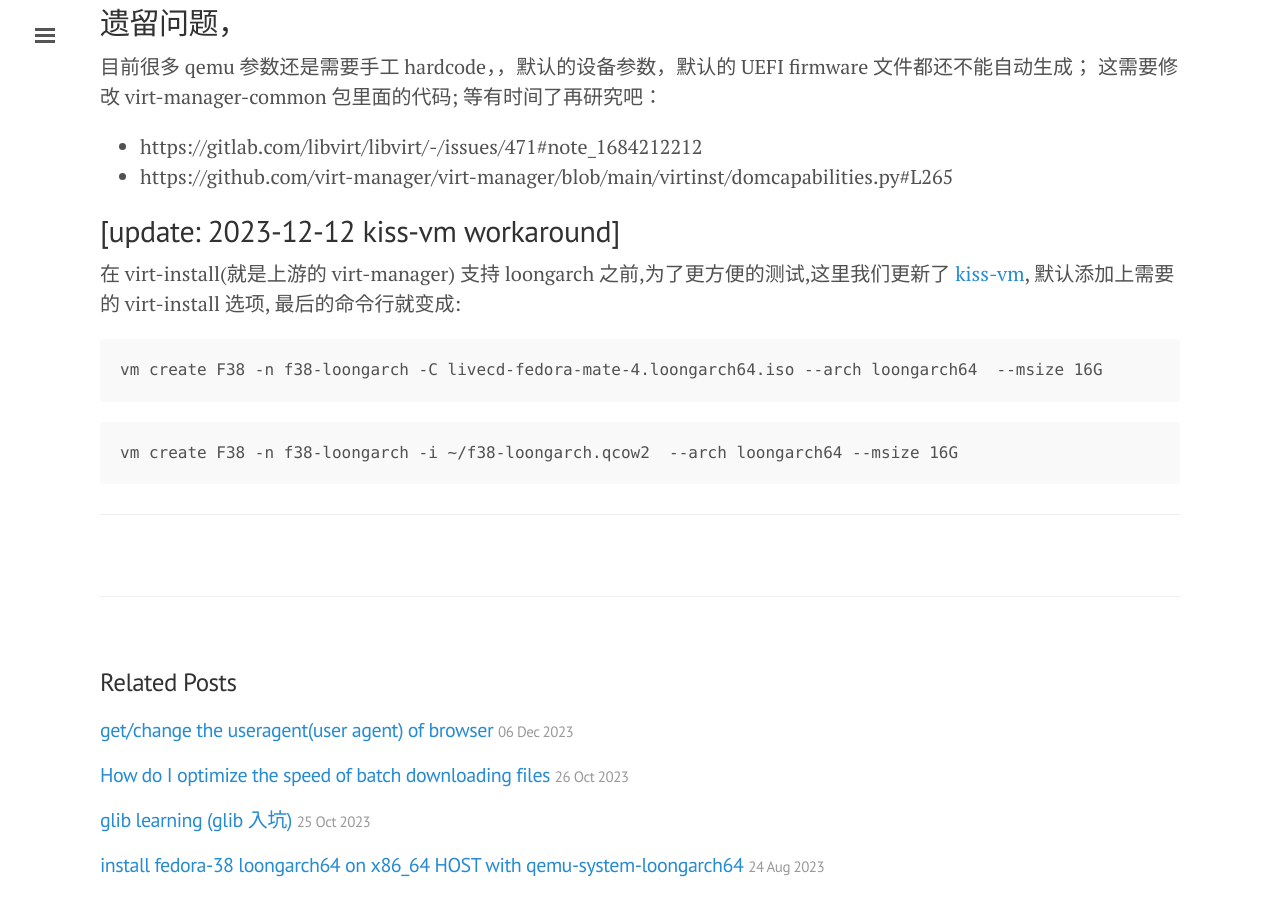
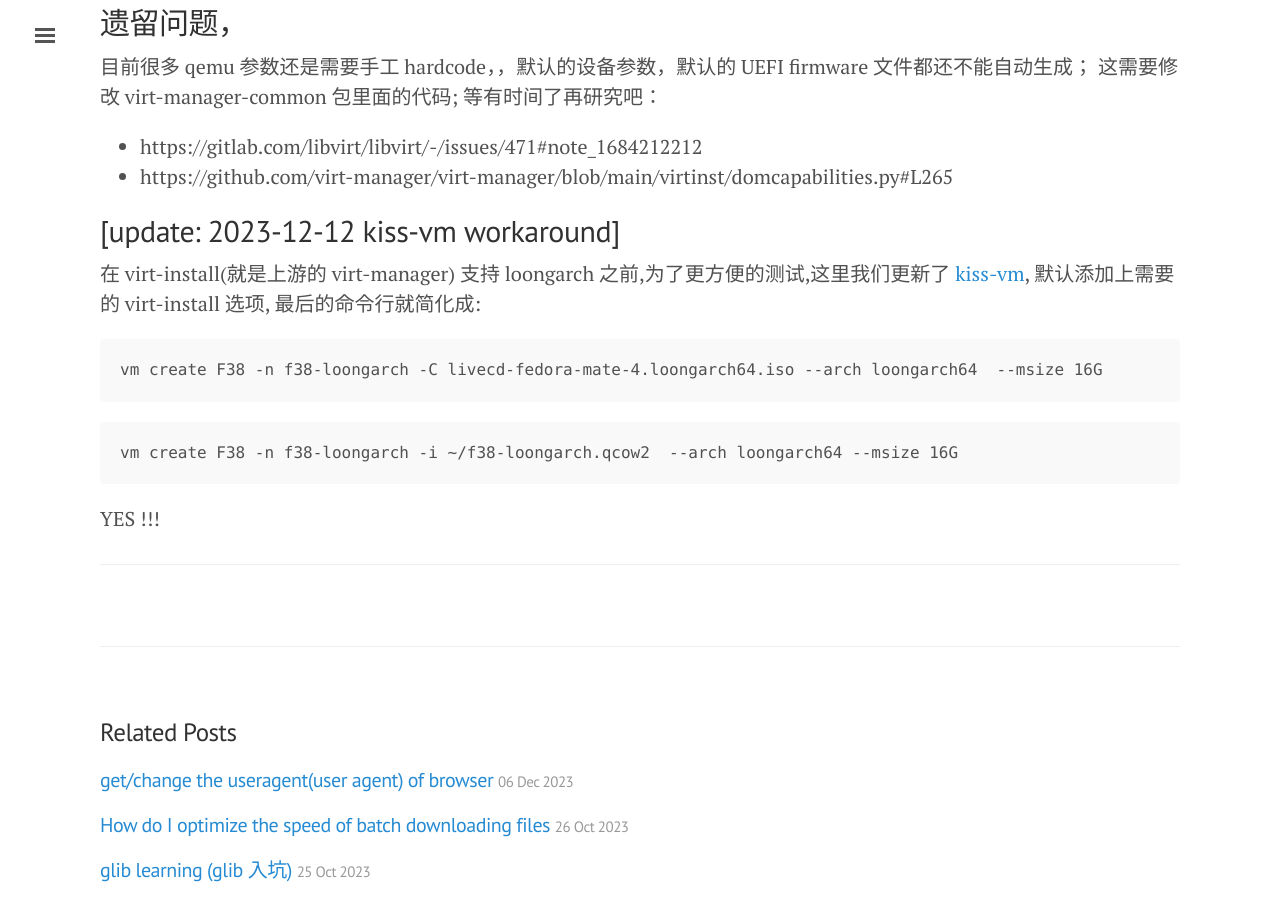
Before and after one commit to tcler/tcler.github.io, a Jekyll site: the page built from _posts/2023-12-02-libvirt-loongarch-support.md, in a window 1280 px wide and 900 px high, scrolled down 3251 px. Built offline with Jekyll 4.4.1, drawn with Linux system fonts in a browser that asks for light colours.

Commit message:
Update 2023-12-02-libvirt-loongarch-support.md

````diff
--- a/_posts/2023-12-02-libvirt-loongarch-support.md
+++ b/_posts/2023-12-02-libvirt-loongarch-support.md
@@ -115,7 +115,7 @@ $ virt-viewer -s -v -r f38-loongarch
 
 
 ## [update: 2023-12-12 kiss-vm workaround]
-在 virt-install(就是上游的 virt-manager) 支持 loongarch 之前,为了更方便的测试,这里我们更新了 [kiss-vm](https://github.com/tcler/kiss-vm-ns/commit/068db4f145686e6b3ff35296b415bc906efb4b2f), 默认添加上需要的 virt-install 选项, 最后的命令行就变成:
+在 virt-install(就是上游的 virt-manager) 支持 loongarch 之前,为了更方便的测试,这里我们更新了 [kiss-vm](https://github.com/tcler/kiss-vm-ns/commit/068db4f145686e6b3ff35296b415bc906efb4b2f), 默认添加上需要的 virt-install 选项, 最后的命令行就简化成:
 ```
 vm create F38 -n f38-loongarch -C livecd-fedora-mate-4.loongarch64.iso --arch loongarch64  --msize 16G
 ```
@@ -124,4 +124,6 @@ vm create F38 -n f38-loongarch -C livecd-fedora-mate-4.loongarch64.iso --arch lo
 vm create F38 -n f38-loongarch -i ~/f38-loongarch.qcow2  --arch loongarch64 --msize 16G
 ```
 
+YES !!!
+
 ---
````
